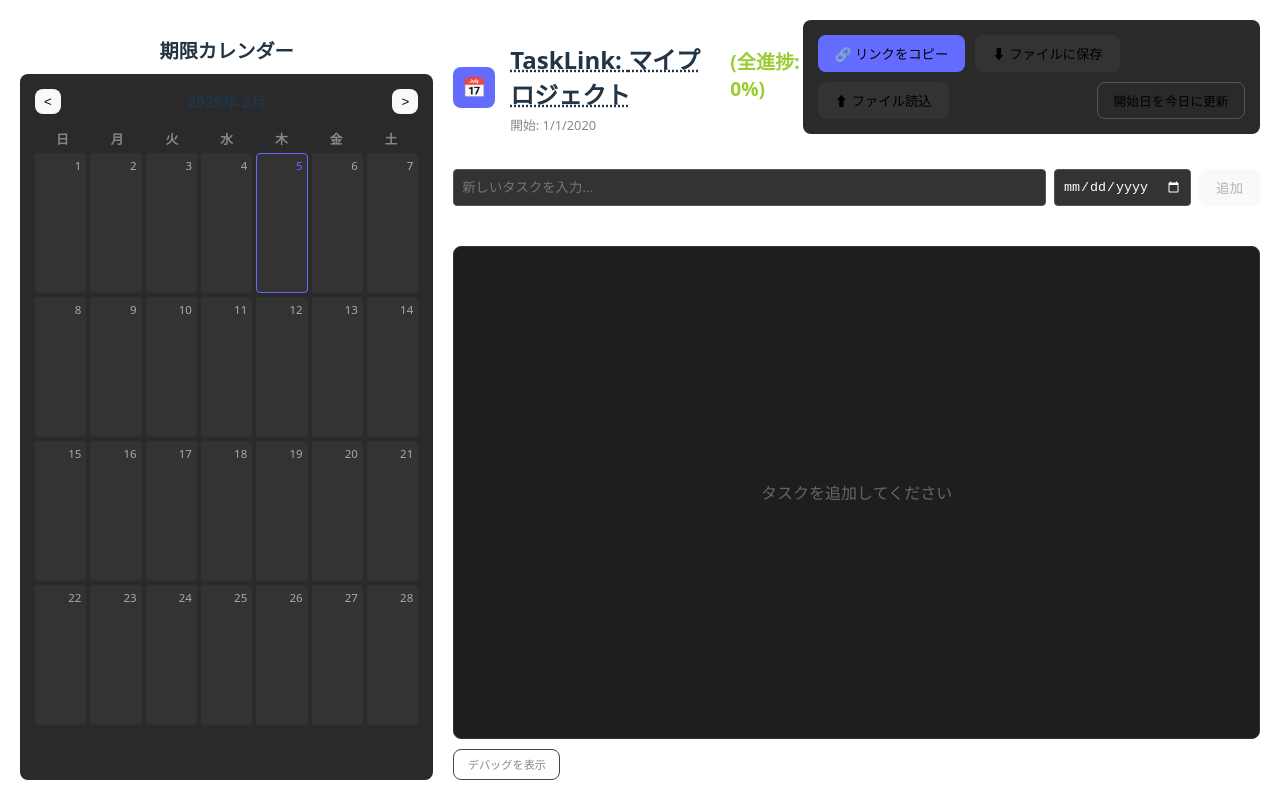
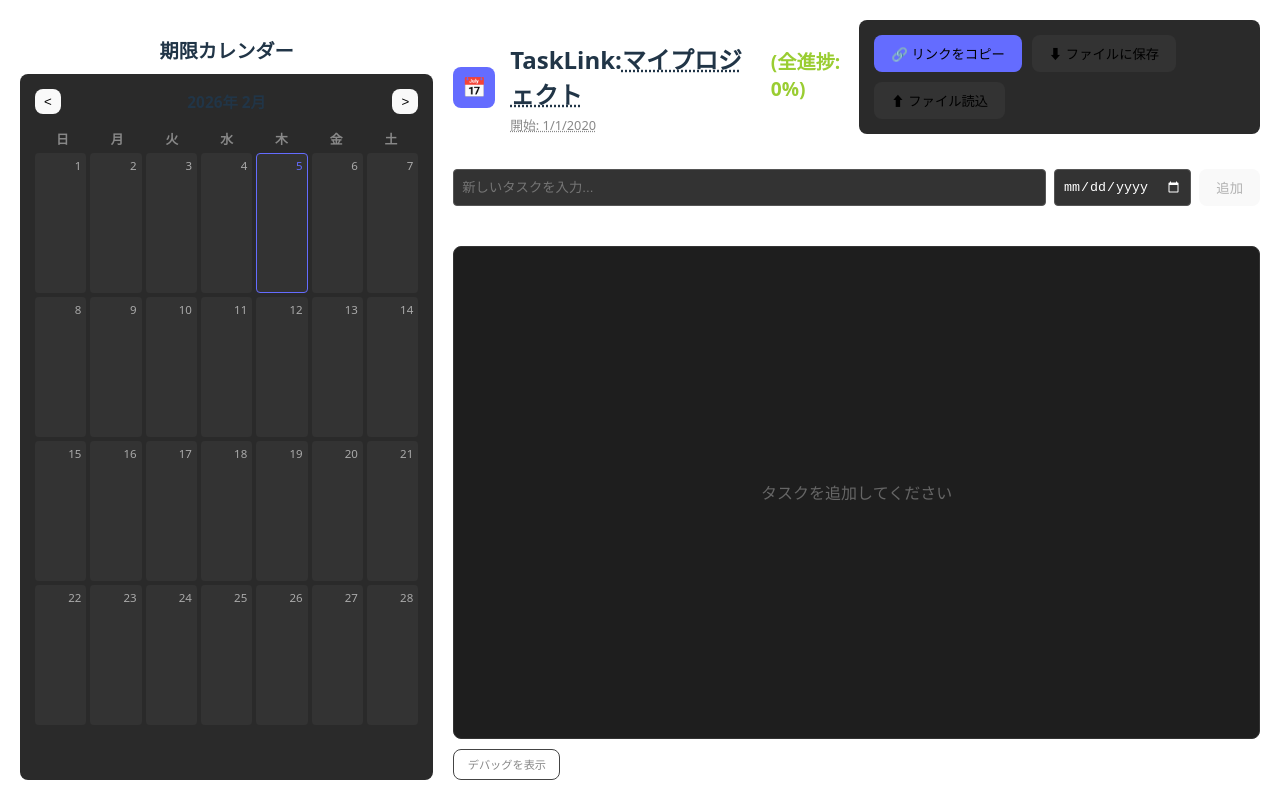
Before and after one commit to shingo29831/task-link-app, a React (Vite) app: page / in a window 1280 px wide. Built offline with nearby package versions, Linux system fonts and the light colour scheme.

Commit message:
プロジェクト開始日をカレンダーで指定できるように変更

```diff
--- a/src/App.tsx
+++ b/src/App.tsx
@@ -1,5 +1,5 @@
 import React, { useState, useMemo } from 'react';
-import { differenceInCalendarDays } from 'date-fns';
+import { differenceInCalendarDays, format } from 'date-fns';
 import { useAppData } from './hooks/useAppData';
 import { TaskInput } from './components/TaskInput';
 import { TaskItem } from './components/TaskItem';
@@ -16,6 +16,7 @@ function App() {
   const [parent, setParent] = useState<{id: string, name: string} | null>(null);
   const [showDebug, setShowDebug] = useState(false);
   const [showSidebar, setShowSidebar] = useState(true);
+  const [isEditingStartDate, setIsEditingStartDate] = useState(false);
 
   // TaskInputの状態をAppにリフトアップ
   const [inputTaskName, setInputTaskName] = useState('');
@@ -143,6 +144,14 @@ function App() {
       t.id === id ? { ...t, deadlineOffset: offset, lastUpdated: Date.now() } : t
     );
     save(newTasks);
+  };
+
+  const handleUpdateStartDate = (dateStr: string) => {
+    if (!dateStr || !data) return;
+    const [y, m, d] = dateStr.split('-').map(Number);
+    const newStartDate = new Date(y, m - 1, d).getTime();
+    setData({ ...data, projectStartDate: newStartDate, lastSynced: Date.now() });
+    setIsEditingStartDate(false);
   };
 
   const handleAddTask = (targetParentId?: string) => {
@@ -287,6 +296,12 @@ function App() {
                             style={{
                                 margin: 0,
                                 fontSize: '1.5em',
+                            }}
+                            title="クリックしてプロジェクト名を変更"
+                        >
+                            TaskLink:
+                            <span
+                              style={{
                                 cursor: 'pointer',
                                 textDecoration: 'underline dotted'
                               }}
@@ -301,16 +316,33 @@ function App() {
                                       setData({ ...data, projectName: newName, lastSynced: Date.now() });
                                   }
                               }}
-                            title="クリックしてプロジェクト名を変更"
                             >
-                            TaskLink: {data.projectName}
+                              {data.projectName}
+                            </span>
                         </h1>
                         <span style={{ color: 'yellowgreen', fontSize: '1.2em', fontWeight: 'bold' }}>
                             (全進捗: {projectProgress}%)
                         </span>
                     </div>
                     <div style={{ display: 'flex', gap: '12px', marginTop: '4px' }}>
-                      <span style={{ color: '#888', fontSize: '0.8em' }}>開始: {new Date(data.projectStartDate).toLocaleDateString()}</span>
+                      {isEditingStartDate ? (
+                        <input
+                          type="date"
+                          value={format(data.projectStartDate, 'yyyy-MM-dd')}
+                          onChange={(e) => handleUpdateStartDate(e.target.value)}
+                          onBlur={() => setIsEditingStartDate(false)}
+                          autoFocus
+                          style={{ fontSize: '0.8em', color: '#888', background: 'transparent', border: '1px solid #555', borderRadius: '4px', colorScheme: 'dark' }}
+                        />
+                      ) : (
+                        <span
+                          onClick={() => setIsEditingStartDate(true)}
+                          style={{ color: '#888', fontSize: '0.8em', cursor: 'pointer', textDecoration: 'underline dotted' }}
+                          title="クリックして開始日を変更"
+                        >
+                          開始: {new Date(data.projectStartDate).toLocaleDateString()}
+                        </span>
+                      )}
                     </div>
                 </div>
             </div>
@@ -331,7 +363,6 @@ function App() {
                     };
                     r.readAsText(f);
                 }}
-                onResetDate={() => confirm('今日を開始日にしますか？') && setData({ ...data, projectStartDate: Date.now(), lastSynced: Date.now() })}
             />
         </header>
 
--- a/src/components/ProjectControls.tsx
+++ b/src/components/ProjectControls.tsx
@@ -4,10 +4,9 @@ interface Props {
   onCopyLink: () => void;
   onExport: () => void;
   onImport: (file: File) => void;
-  onResetDate: () => void;
 }
 
-export const ProjectControls: React.FC<Props> = ({ onCopyLink, onExport, onImport, onResetDate }) => {
+export const ProjectControls: React.FC<Props> = ({ onCopyLink, onExport, onImport}) => {
   const fileInputRef = useRef<HTMLInputElement>(null);
 
   const handleFileChange = (e: React.ChangeEvent<HTMLInputElement>) => {
@@ -46,9 +45,6 @@ export const ProjectControls: React.FC<Props> = ({ onCopyLink, onExport, onImpor
         onChange={handleFileChange}
       />
 
-      <button onClick={onResetDate} style={{ marginLeft: 'auto', fontSize: '0.8em', backgroundColor: 'transparent', border: '1px solid #555' }}>
-        開始日を今日に更新
-      </button>
     </div>
   );
 };
```
Lines whose indentation alone changed are shown as unchanged.
